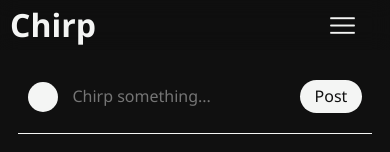
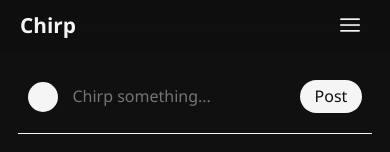
Before and after one commit to cout05/chirp, a plain HTML site: page home.html in a window 390 px wide. Shown: the top 152 px of the page. Drawn offline with Linux system fonts and the light colour scheme.

Commit message:
updated css

```diff
--- a/home.css
+++ b/home.css
@@ -277,12 +277,24 @@ main {
 
 @media (max-width: 600px) {
   header {
-    padding: 0 10px;
+    padding: 0 20px;
     height: 50px;
+  }
+
+  h1 {
+    font-size: 1.3rem;
   }
 
   .nav {
     display: none;
+  }
+
+  .menu-con {
+    width: 30px;
+  }
+
+  .menu-con img {
+    width: 20px;
   }
 
   .mobile-nav {
@@ -333,10 +345,6 @@ main {
     max-width: 250px;
   }
 
-  .menu-con {
-    width: 50px;
-  }
-
   .settings {
     right: 5px;
   }
```
